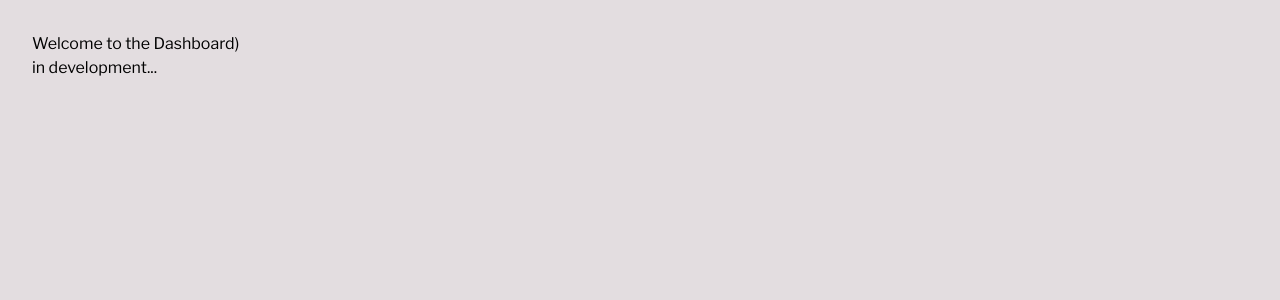
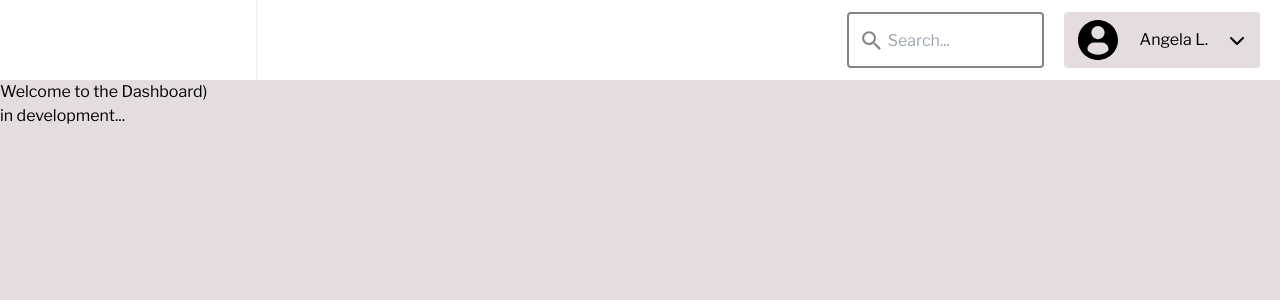
Before and after one commit to dott13/KitKatFrontend, a React (Vite) app: page /dashboard in a window 1280 px wide. Shown: the top 300 px of the page. Built offline with nearby package versions, Linux system fonts and the light colour scheme; no server answers.

Commit message:
add header and delete README.md

```diff
--- a/src/App.css
+++ b/src/App.css
@@ -1,7 +1,5 @@
 #root {
-  max-width: 1280px;
-  margin: 0 auto;
-  padding: 2rem;
+  max-width: 100%;
 }
 
 .logo {
--- /dev/null
+++ b/src/components/Header.tsx
@@ -0,0 +1,45 @@
+import { IoMdSearch } from "react-icons/io";
+import user_img from "../assets/svgs/default-user.svg";
+import { FaChevronDown } from "react-icons/fa6";
+
+
+
+
+const Header = ( ) => {
+
+  return (
+    <header className="bg-white flex  items-center">
+      {/* Vertical line */}
+      <div className="h-20 border-l-2 border-[#F1F5F9] ml-[20%]"/>
+      {/* header widgets */}
+      <div className="px-[20px] py-[10px] flex flex-grow flex-row-reverse  items-center gap-5 text-black">
+
+        {/*Profile icons*/}
+        <button className="rounded w-[20%] flex flex-row  h-14 bg-main items-center justify-between px-[1.5%]">
+          <img className=" w-10 h-10 " src={user_img} alt="user_img"/>
+          <p className="text-bold">Angela L.</p>
+            <FaChevronDown />
+        </button>
+
+        {/*search bar*/}
+        <div className="border-2 rounded border-widget w-[20%] h-14  flex items-center pl-[1%]">
+          <button>
+            <IoMdSearch className="text-widget w-[25px] h-[25px] "/>
+          </button>
+          <input
+            name="search"
+            id="search"
+            type="text"
+            placeholder="Search..."
+            className="h-full relative w-full pl-[2%] bg-transparent focus:outline-0"
+          />
+
+        </div>
+      </div>
+    </header>
+
+  )
+
+};
+
+export default Header;
--- a/src/components/Manager/dashboard/DashboardPageView.tsx
+++ b/src/components/Manager/dashboard/DashboardPageView.tsx
@@ -1,8 +1,12 @@
 import React from "react";
+import Header from "../../Header.tsx";
+import SideBar from "../../SideBar.tsx";
 
 const DashboardPageView: React.FC = () => {
   return (
     <div>
+      <Header/>
+      <SideBar/>
       <h1 className="text-black">Welcome to the Dashboard)</h1>
       <p className="text-black">in development...</p>
     </div>
--- /dev/null
+++ b/src/components/SideBar.tsx
@@ -0,0 +1,13 @@
+
+const SideBar = ( ) => {
+
+  return (
+    <>
+
+    </>
+
+  )
+
+};
+
+export default SideBar;
```
Also changed, not shown: src/assets/svgs/default-user.svg (added), 1 other file (tests, documents, lock files or other folders).
